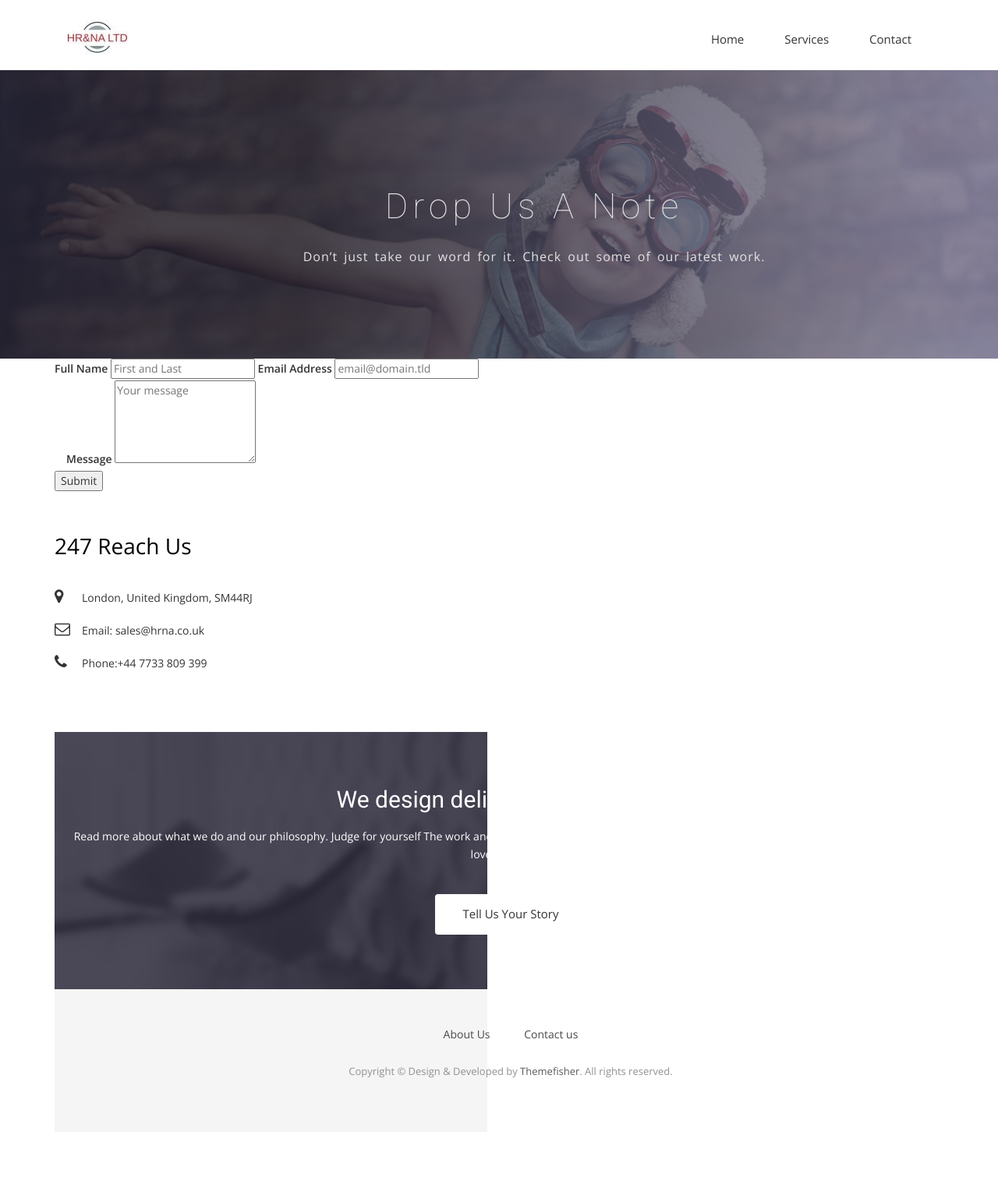
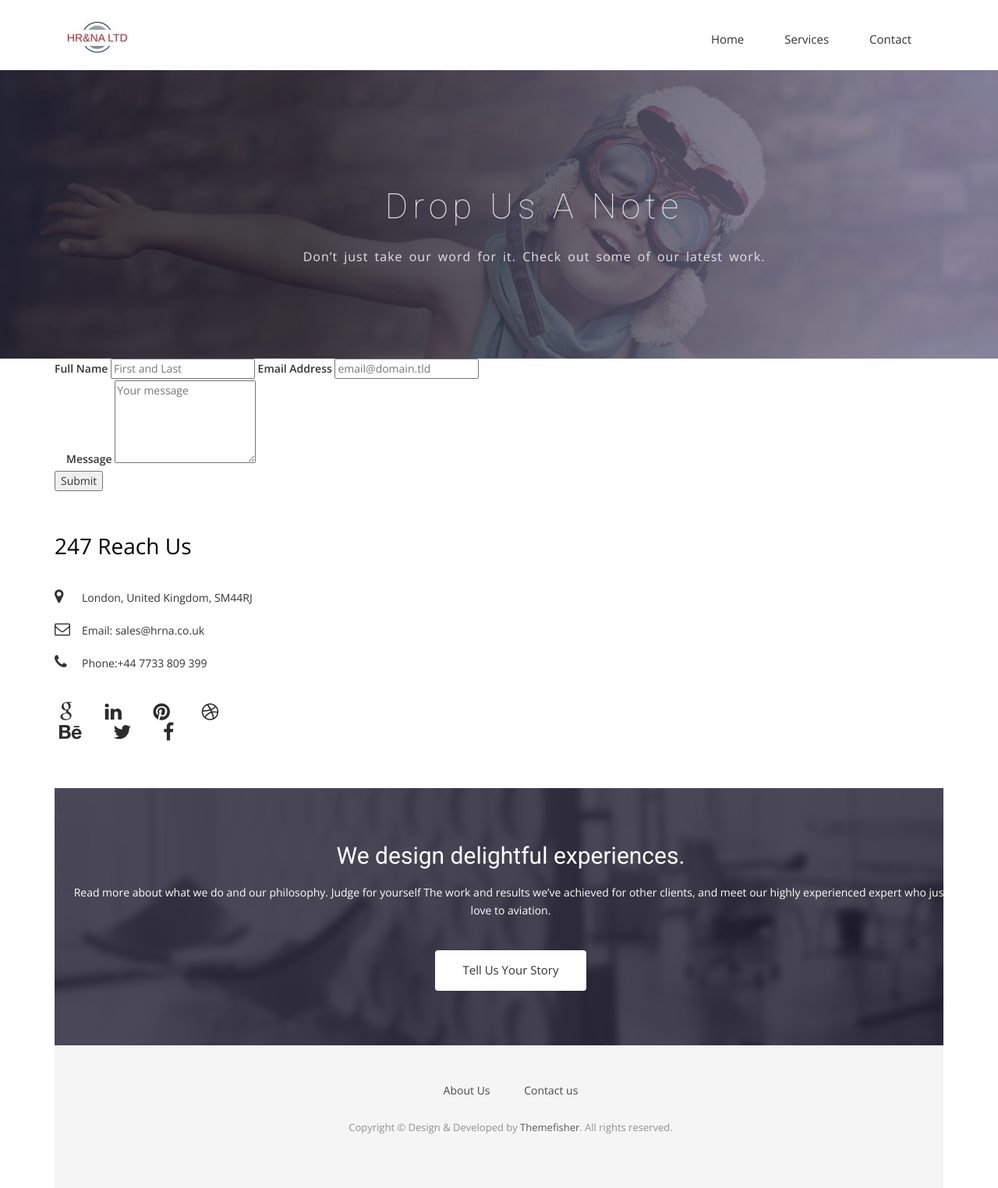
Before and after one commit to hrnaltd/hrnaltd.github.io, a Jekyll site: the page built from contact.html, in a window 1280 px wide. Shown: the whole page at 78% size. Built offline with Jekyll 4.4.1, drawn with Linux system fonts in a browser that asks for light colours; nearby versions of some CDN libraries; some web fonts are replaced; before the commit the page ends 1452 px from its top, so only the background shows below that.

Commit message:
Update contact.html

```diff
--- a/contact.html
+++ b/contact.html
@@ -63,14 +63,38 @@ permalink: /contact/
             </li>
           </ul>
 
-
-
+           <ul class="social-icons">
+            <li>
+              <a href="http://www.hrna.co.uk"><i class="fa fa-google"></i></a>
+            </li>
+            <li>
+              <a href="http://www.hrna.co.uk"><i class="fa fa-linkedin"></i></a>
+            </li>
+            <li>
+              <a href="http://www.hrna.co.uk"><i class="fa fa-pinterest"></i></a>
+            </li>
+            <li>
+              <a href="http://www.hrna.co.uk"><i class="fa fa-dribbble"></i></a>
+            </li>
+            <li>
+              <a href="http://www.hrna.co.uk"><i class="fa fa-behance"></i></a>
+            </li>
+            <li>
+              <a href="http://www.hrna.co.uk"><i class="fa fa-twitter"></i></a>
+            </li>
+            <li>
+              <a href="http://www.hrna.co.uk"><i class="fa fa-facebook"></i></a>
+            </li>
+          </ul>
+        </div>
+      </div>
 
         </div>
       </div>
     </div>
   </div>
 </section>
+
 <!-- Call to action Start -->
 <section id="call-to-action">
   <div class="container">
```
